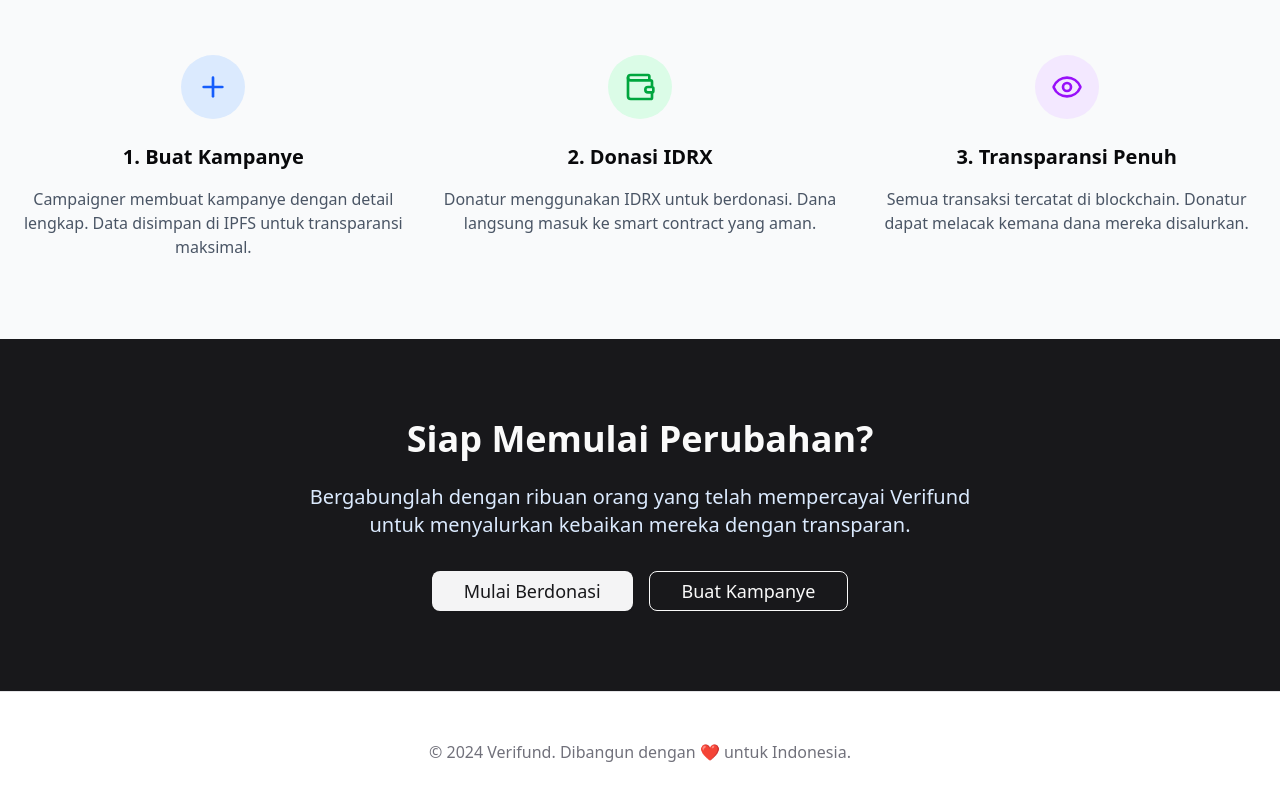
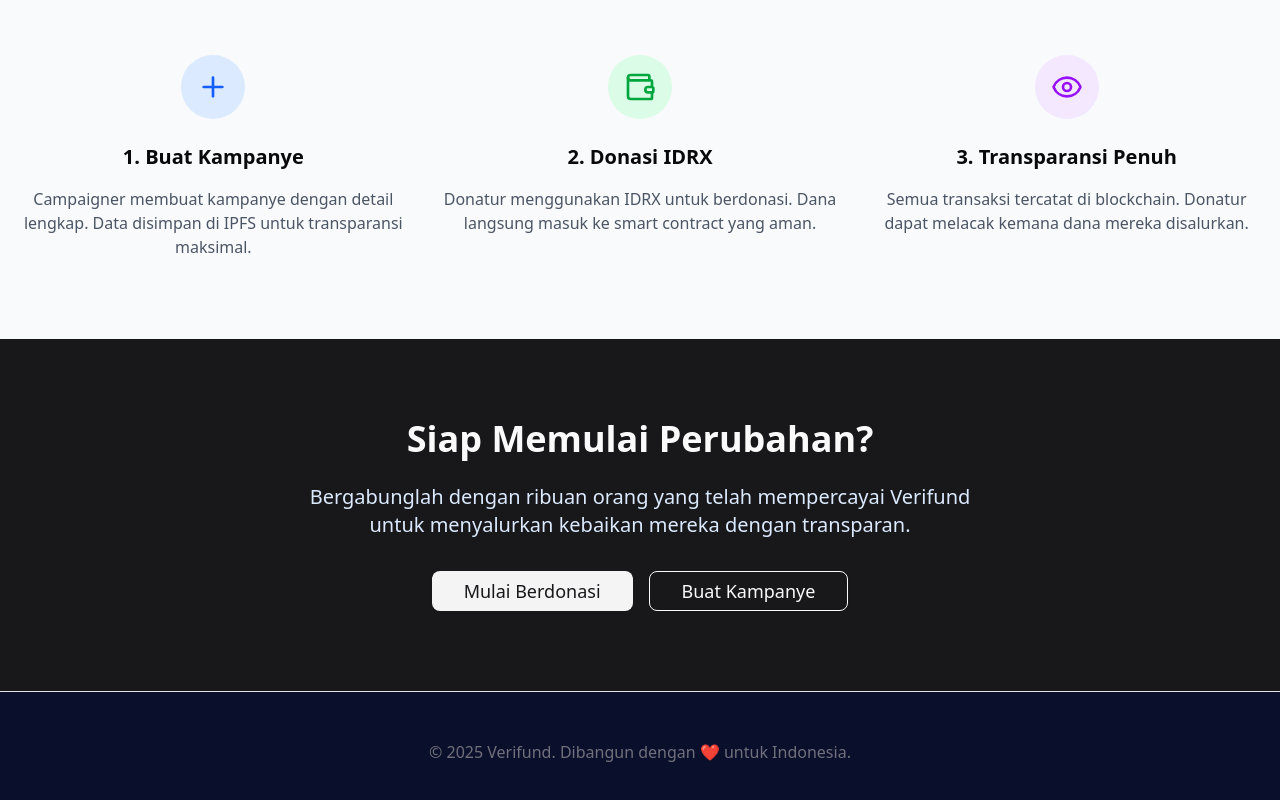
Before and after one commit to Verifund-Team/verifund-client, a Next.js app: page / in a window 1280 px wide. Shown: the part 1964-2764 px from the top of the page. Built offline with nearby package versions, Linux system fonts and the light colour scheme.

Commit message:
Update footer.tsx

```diff
--- a/src/components/footer.tsx
+++ b/src/components/footer.tsx
@@ -3,10 +3,10 @@
 
 const Footer = () => {
   return (
-    <footer className="bg-background border-t text-primary-foreground py-12">
+    <footer className="bg-[#0A0F2C] border-t text-primary-foreground py-12">
       <div className="container mx-auto px-4">
         <div className="text-center text-muted-foreground">
-          <p>&copy; 2024 Verifund. Dibangun dengan ❤️ untuk Indonesia.</p>
+          <p>&copy; 2025 Verifund. Dibangun dengan ❤️ untuk Indonesia.</p>
         </div>
       </div>
     </footer>
```
